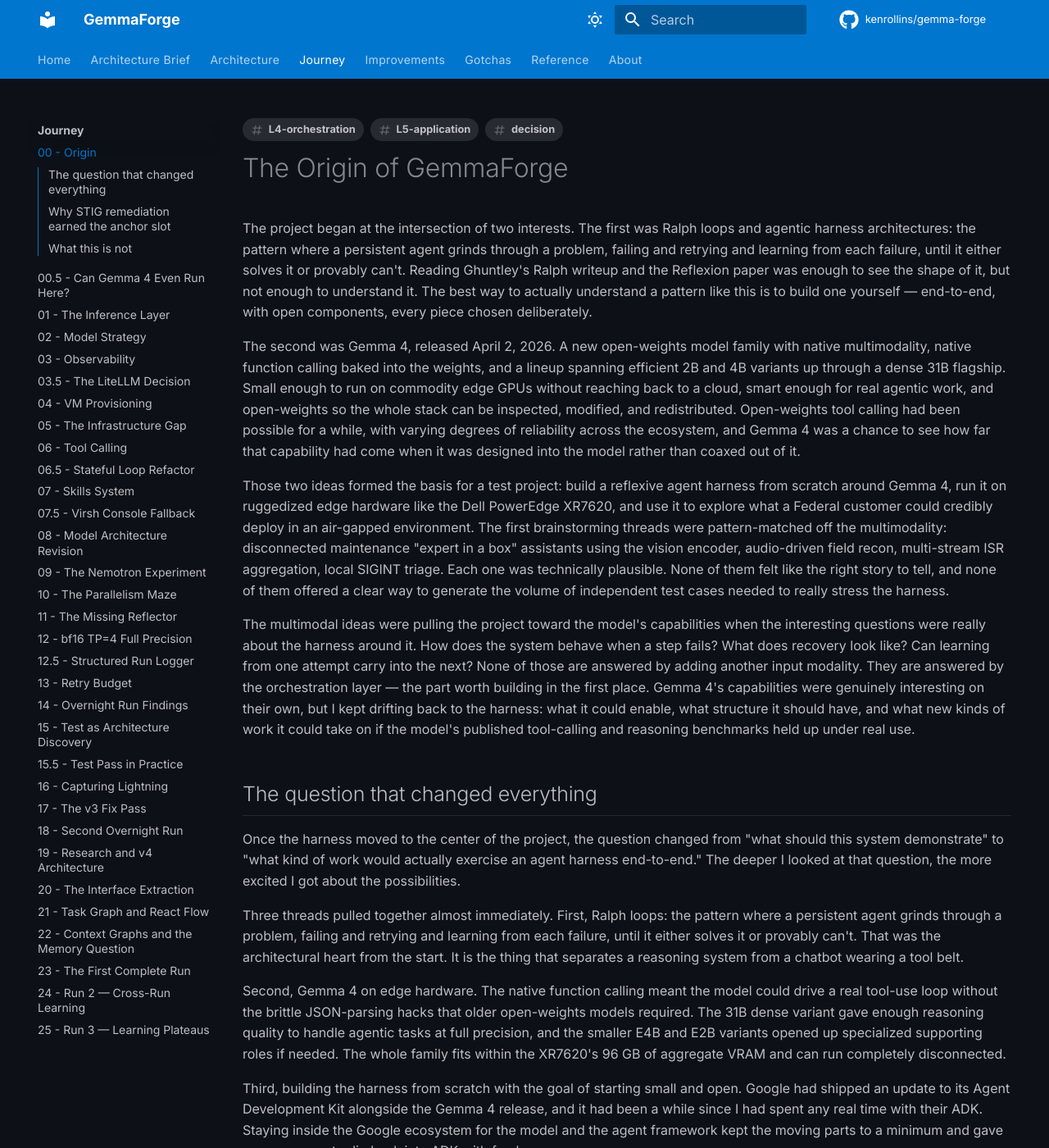
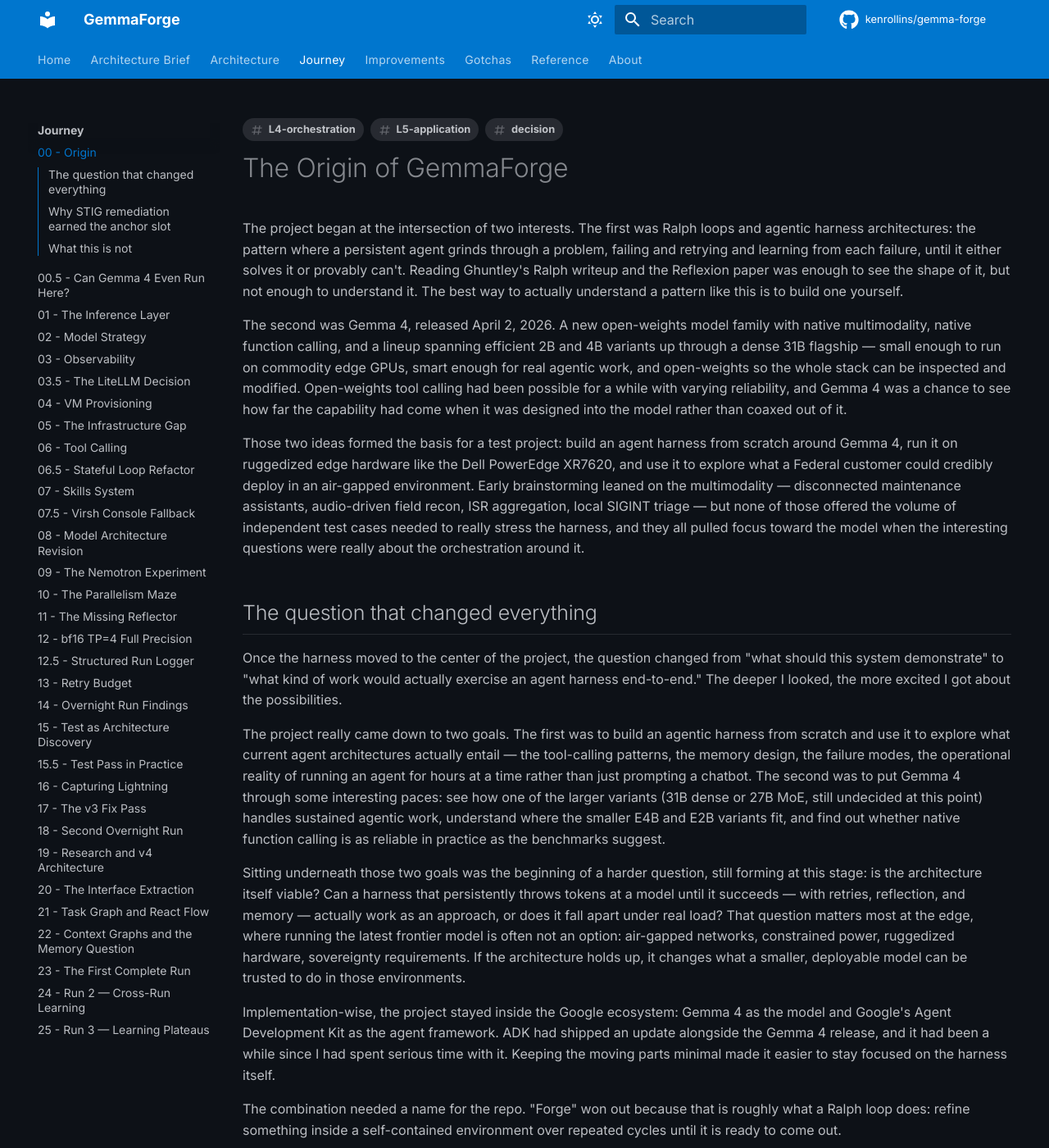
Before and after one commit to kenrollins/gemma-forge, an MkDocs documentation site: the page built from docs/journal/journey/00-origin.md, in a window 1280 px wide and 1400 px high. Shown: the whole window at 82% size. Built offline with MkDocs 1.6.1 and Material for MkDocs 9.7.7, drawn with Linux system fonts in a browser that asks for light colours; comment, search, counter and statistics services are not loaded; some of the changed text lies outside the part shown.

Commit message:
docs(journal): tighten origin entry
Compress redundant framing, drop the forced three-thread structure,
and refocus the narrative on the two real starting goals: build an
agent harness to explore current architectures, and put Gemma 4
through some interesting paces. Add the nascent architecture-viability
question and why it matters at the edge.

Co-Authored-By: Claude Opus 4.6 (1M context) <noreply@anthropic.com>

```diff
--- a/docs/journal/journey/00-origin.md
+++ b/docs/journal/journey/00-origin.md
@@ -14,35 +14,33 @@ one_line: "How GemmaForge went from 'what could we credibly show a Federal custo
 
 # The Origin of GemmaForge
 
-The project began at the intersection of two interests. The first was Ralph loops and agentic harness architectures: the pattern where a persistent agent grinds through a problem, failing and retrying and learning from each failure, until it either solves it or provably can't. Reading Ghuntley's Ralph writeup and the Reflexion paper was enough to see the shape of it, but not enough to understand it. The best way to actually understand a pattern like this is to build one yourself — end-to-end, with open components, every piece chosen deliberately.
+The project began at the intersection of two interests. The first was Ralph loops and agentic harness architectures: the pattern where a persistent agent grinds through a problem, failing and retrying and learning from each failure, until it either solves it or provably can't. Reading Ghuntley's Ralph writeup and the Reflexion paper was enough to see the shape of it, but not enough to understand it. The best way to actually understand a pattern like this is to build one yourself.
 
-The second was Gemma 4, released April 2, 2026. A new open-weights model family with native multimodality, native function calling baked into the weights, and a lineup spanning efficient 2B and 4B variants up through a dense 31B flagship. Small enough to run on commodity edge GPUs without reaching back to a cloud, smart enough for real agentic work, and open-weights so the whole stack can be inspected, modified, and redistributed. Open-weights tool calling had been possible for a while, with varying degrees of reliability across the ecosystem, and Gemma 4 was a chance to see how far that capability had come when it was designed into the model rather than coaxed out of it.
+The second was Gemma 4, released April 2, 2026. A new open-weights model family with native multimodality, native function calling, and a lineup spanning efficient 2B and 4B variants up through a dense 31B flagship — small enough to run on commodity edge GPUs, smart enough for real agentic work, and open-weights so the whole stack can be inspected and modified. Open-weights tool calling had been possible for a while with varying reliability, and Gemma 4 was a chance to see how far the capability had come when it was designed into the model rather than coaxed out of it.
 
-Those two ideas formed the basis for a test project: build a reflexive agent harness from scratch around Gemma 4, run it on ruggedized edge hardware like the Dell PowerEdge XR7620, and use it to explore what a Federal customer could credibly deploy in an air-gapped environment. The first brainstorming threads were pattern-matched off the multimodality: disconnected maintenance "expert in a box" assistants using the vision encoder, audio-driven field recon, multi-stream ISR aggregation, local SIGINT triage. Each one was technically plausible. None of them felt like the right story to tell, and none of them offered a clear way to generate the volume of independent test cases needed to really stress the harness.
-
-The multimodal ideas were pulling the project toward the model's capabilities when the interesting questions were really about the harness around it. How does the system behave when a step fails? What does recovery look like? Can learning from one attempt carry into the next? None of those are answered by adding another input modality. They are answered by the orchestration layer — the part worth building in the first place. Gemma 4's capabilities were genuinely interesting on their own, but I kept drifting back to the harness: what it could enable, what structure it should have, and what new kinds of work it could take on if the model's published tool-calling and reasoning benchmarks held up under real use.
+Those two ideas formed the basis for a test project: build an agent harness from scratch around Gemma 4, run it on ruggedized edge hardware like the Dell PowerEdge XR7620, and use it to explore what a Federal customer could credibly deploy in an air-gapped environment. Early brainstorming leaned on the multimodality — disconnected maintenance assistants, audio-driven field recon, ISR aggregation, local SIGINT triage — but none of those offered the volume of independent test cases needed to really stress the harness, and they all pulled focus toward the model when the interesting questions were really about the orchestration around it.
 
 ## The question that changed everything
 
-Once the harness moved to the center of the project, the question changed from "what should this system demonstrate" to "what kind of work would actually exercise an agent harness end-to-end." The deeper I looked at that question, the more excited I got about the possibilities.
+Once the harness moved to the center of the project, the question changed from "what should this system demonstrate" to "what kind of work would actually exercise an agent harness end-to-end." The deeper I looked, the more excited I got about the possibilities.
 
-Three threads pulled together almost immediately. First, Ralph loops: the pattern where a persistent agent grinds through a problem, failing and retrying and learning from each failure, until it either solves it or provably can't. That was the architectural heart from the start. It is the thing that separates a reasoning system from a chatbot wearing a tool belt.
+The project really came down to two goals. The first was to build an agentic harness from scratch and use it to explore what current agent architectures actually entail — the tool-calling patterns, the memory design, the failure modes, the operational reality of running an agent for hours at a time rather than just prompting a chatbot. The second was to put Gemma 4 through some interesting paces: see how one of the larger variants (31B dense or 27B MoE, still undecided at this point) handles sustained agentic work, understand where the smaller E4B and E2B variants fit, and find out whether native function calling is as reliable in practice as the benchmarks suggest.
 
-Second, Gemma 4 on edge hardware. The native function calling meant the model could drive a real tool-use loop without the brittle JSON-parsing hacks that older open-weights models required. The 31B dense variant gave enough reasoning quality to handle agentic tasks at full precision, and the smaller E4B and E2B variants opened up specialized supporting roles if needed. The whole family fits within the XR7620's 96 GB of aggregate VRAM and can run completely disconnected.
+Sitting underneath those two goals was the beginning of a harder question, still forming at this stage: is the architecture itself viable? Can a harness that persistently throws tokens at a model until it succeeds — with retries, reflection, and memory — actually work as an approach, or does it fall apart under real load? That question matters most at the edge, where running the latest frontier model is often not an option: air-gapped networks, constrained power, ruggedized hardware, sovereignty requirements. If the architecture holds up, it changes what a smaller, deployable model can be trusted to do in those environments.
 
-Third, building the harness from scratch with the goal of starting small and open. Google had shipped an update to its Agent Development Kit alongside the Gemma 4 release, and it had been a while since I had spent any real time with their ADK. Staying inside the Google ecosystem for the model and the agent framework kept the moving parts to a minimum and gave me an excuse to dig back into ADK with fresh eyes.
+Implementation-wise, the project stayed inside the Google ecosystem: Gemma 4 as the model and Google's Agent Development Kit as the agent framework. ADK had shipped an update alongside the Gemma 4 release, and it had been a while since I had spent serious time with it. Keeping the moving parts minimal made it easier to stay focused on the harness itself.
 
-The combination needed a name so the repo could exist on GitHub. "Forge" stuck because that is roughly what a Ralph loop does: refine something inside a self-contained environment over repeated cycles until it is ready to come out. Pair it with the model and the project had a name.
+The combination needed a name for the repo. "Forge" won out because that is roughly what a Ralph loop does: refine something inside a self-contained environment over repeated cycles until it is ready to come out.
 
 ## Why STIG remediation earned the anchor slot
 
-With the architecture in focus, we needed a use case that would stress it properly. Several candidates came up: legacy code migration (fail a lot, eventually succeed), automated log scrubbing, self-healing tactical network configs. Each had merit. STIG remediation won, not because it was glamorous, but because it was ruthlessly honest.
+With the architecture in focus, the use case needed to stress it properly. Several candidates came up — legacy code migration, automated log scrubbing, self-healing tactical network configs — but STIG remediation won because it was ruthlessly honest.
 
-A STIG rule either passes or fails an OpenSCAP audit. No ambiguity, no judgment call. The reflexion loop gets a deterministic success signal, which means we can measure whether persistence actually helps or whether the agent is just thrashing. A STIG fix modifies a live system, so there is real, measurable damage possible, which makes revert-on-failure a first-class concern instead of a footnote. And every Federal agency has a STIG compliance problem and an administrator who is terrified of breaking a mission app while hardening a box, so the narrative lands without explanation.
+A STIG rule either passes or fails an OpenSCAP audit. No ambiguity, no judgment call. The reflexion loop gets a deterministic success signal, which makes it possible to measure whether persistence actually helps or whether the agent is just thrashing. A STIG fix modifies a live system, so real damage is possible, which makes revert-on-failure a first-class concern instead of a footnote. And every Federal agency has a STIG compliance problem and an administrator who is terrified of breaking a mission app while hardening a box, so the narrative lands without explanation.
 
-Best of all, STIG rules fail in *interesting* ways. Sudo breaks. A service won't restart. A config file has an unexpected comment that trips a regex. The audit system gets locked into immutable mode. These are exactly the failure modes that stress a harness design, and stress-testing was where I wanted to spend the time.
+Best of all, STIG rules fail in *interesting* ways. Sudo breaks. A service won't restart. A config file has an unexpected comment that trips a regex. The audit system gets locked into immutable mode. Exactly the failure modes that stress a harness design, and stress-testing was where I wanted to spend the time.
 
-STIG is the anchor use case, not the only one. The skills system was in the design from the start. `skills/stig-rhel9/` alongside planned stubs for other compliance and operations scenarios. The patterns here apply to any problem where a reflexion loop adds value. STIG is the first witness.
+STIG is the anchor, not the only use case. The skills system was in the design from the start: `skills/stig-rhel9/` alongside planned stubs for other compliance and operations scenarios. The patterns apply to any problem where a reflexion loop adds value. STIG is the first witness.
 
 ## What this is not
 
```
